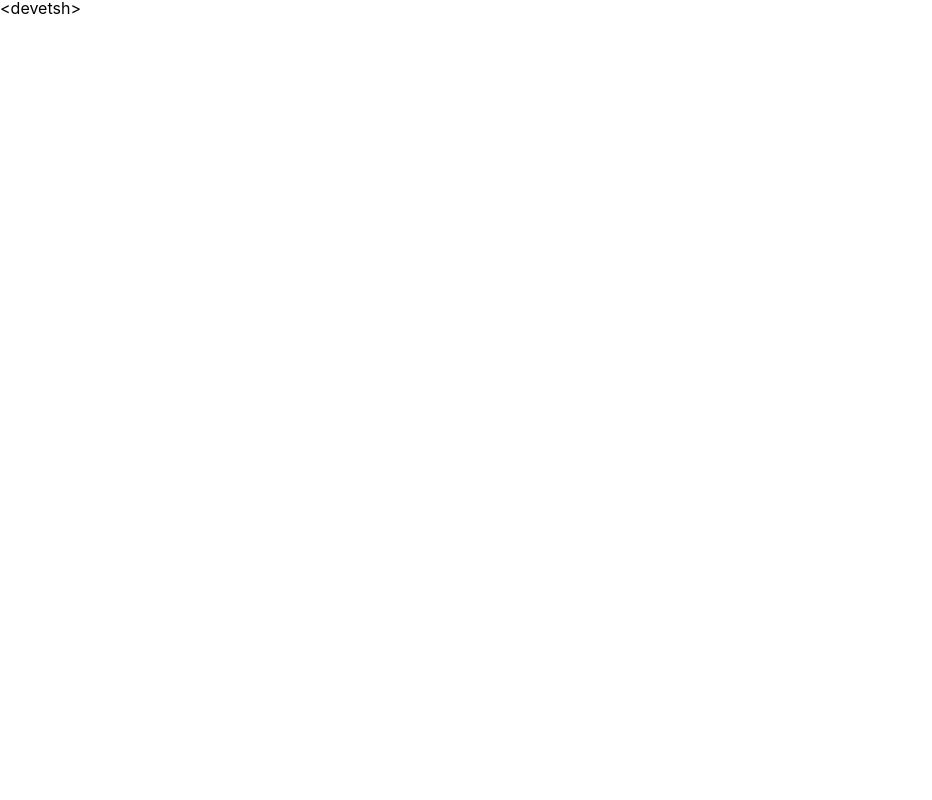
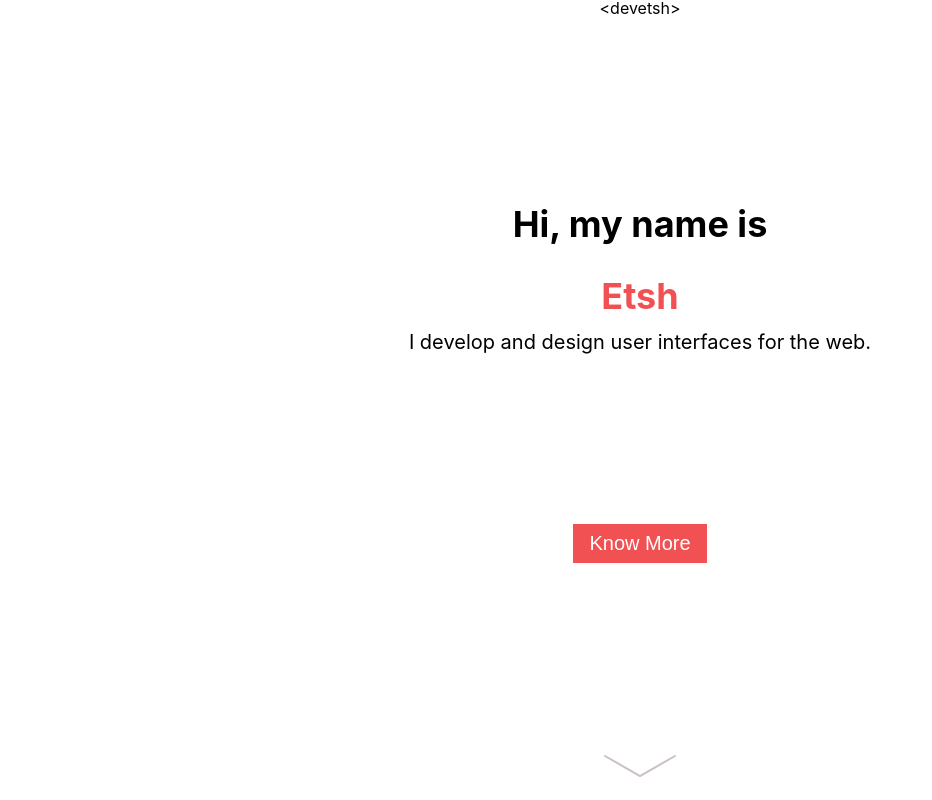
Before and after one commit to EtshD1/personal-page, a React (Create React App) app: page / in a window 1280 px wide. Shown: the whole page, without its empty margins (0-932 px from the left). Built offline with nearby package versions, Linux system fonts and the light colour scheme; a web font is replaced by a local one.

Commit message:
Add Hero page

```diff
--- a/src/App.tsx
+++ b/src/App.tsx
@@ -2,9 +2,9 @@ import Hero from './Hero-Page';
 import './index.scss';
 
 export const App = () => {
-  return (<>
+  return (<main id="App">
     <Hero />
-  </>);
+  </main>);
 }
 
 export default App;
--- /dev/null
+++ b/src/Hero-Page/index.scss
@@ -0,0 +1,54 @@
+@import "../config";
+
+#hero {
+  height: 100vh;
+  display: flex;
+  flex-direction: column;
+  justify-content: space-between;
+  align-items: center;
+
+  nav {
+    height: 2.75rem;
+    display: flex;
+    justify-content: baseline;
+    align-items: center;
+    width: 100%;
+
+    .logo {
+      font-size: 0.75rem;
+      color: $gray;
+    }
+  }
+
+  button {
+    font-size: $f-large;
+    font-weight: 500;
+    color: $white;
+    padding: 0.5rem 1rem;
+    border-radius: 0;
+    background-color: $primary;
+    border: 0;
+    cursor: pointer;
+  }
+
+  .nextSection {
+    padding: 1.25rem;
+    cursor: pointer;
+  }
+
+  .content {
+    h1 {
+      font-size: $f-xlarge;
+      font-weight: bold;
+      text-align: center;
+      line-height: 2;
+    }
+    h2 {
+      font-size: $f-large;
+      text-align: center;
+    }
+    .name {
+      color: $primary;
+    }
+  }
+}
--- a/src/Hero-Page/index.tsx
+++ b/src/Hero-Page/index.tsx
@@ -1,9 +1,24 @@
 export const Hero = () => {
-  return (<>
-    <nav>
-      &lt;devetsh&gt;
-    </nav>
-  </>);
+  return (<div id="hero">
+    <header className="container">
+      <div className="logo">
+        &lt;devetsh&gt;
+      </div>
+    </header>
+    <div className="content container">
+      <h1>Hi, my name is</h1>
+      <h1 className="name">Etsh</h1>
+      <h2>I develop and design user interfaces for the web.</h2>
+    </div>
+    <div>
+      <button>Know More</button>
+    </div>
+    <div className="nextSection">
+      <svg width="72" height="23" viewBox="0 0 72 23" fill="none" xmlns="http://www.w3.org/2000/svg">
+        <path d="M0.999993 1L36 21L71 1" stroke="#2D0B0B" strokeOpacity="0.25" strokeWidth="2" strokeLinecap="round" />
+      </svg>
+    </div>
+  </div>);
 }
 
 export default Hero;
--- a/src/index.scss
+++ b/src/index.scss
@@ -43,3 +43,9 @@ table {
 * {
   box-sizing: border-box;
 }
+
+.container {
+	padding: 0 1.25rem;
+}
+
+@import './Hero-Page/';
```
